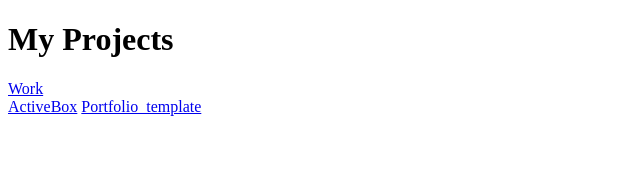
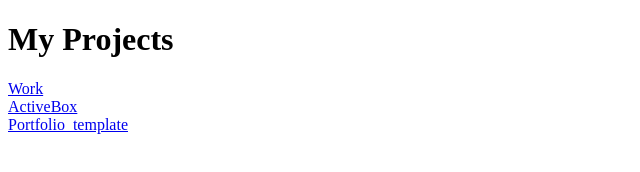
Before and after one commit to Victoria-od/Victoria-od.github.io, a plain HTML site: page index.html in a window 1280 px wide. Shown: the whole page, without its empty margins (0-640 px from the left). Drawn offline with Linux system fonts and the light colour scheme.

Commit message:
New line

```diff
--- a/index.html
+++ b/index.html
@@ -7,8 +7,8 @@
 <body>
 	<h1>My Projects</h1>
 <a href="work/index.html">Work</a><br>
-<a href="active_box_bootstrap/index.html">ActiveBox</a>
-<a href="portfolio_template_responsive/index.html">Portfolio_template</a>
+<a href="active_box_bootstrap/index.html">ActiveBox</a><br>
+<a href="portfolio_template_responsive/index.html">Portfolio_template</a><br>
 <br>
 </body>
 </html>
```
